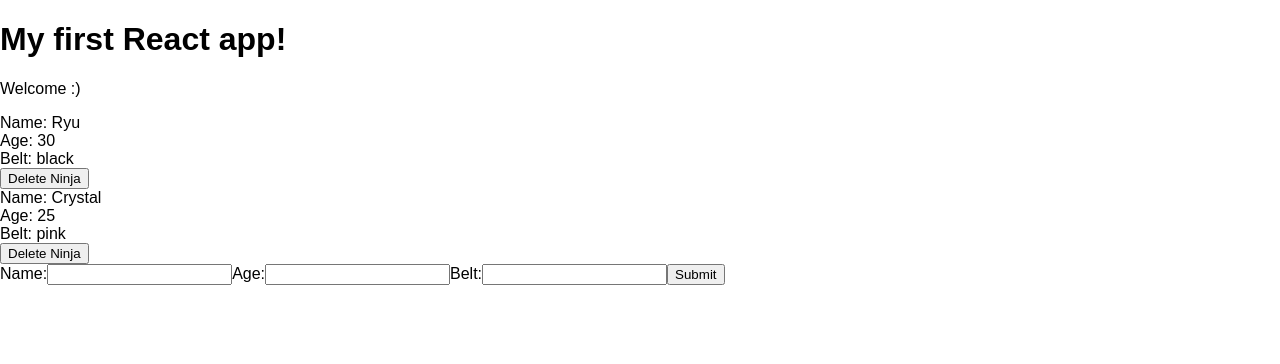
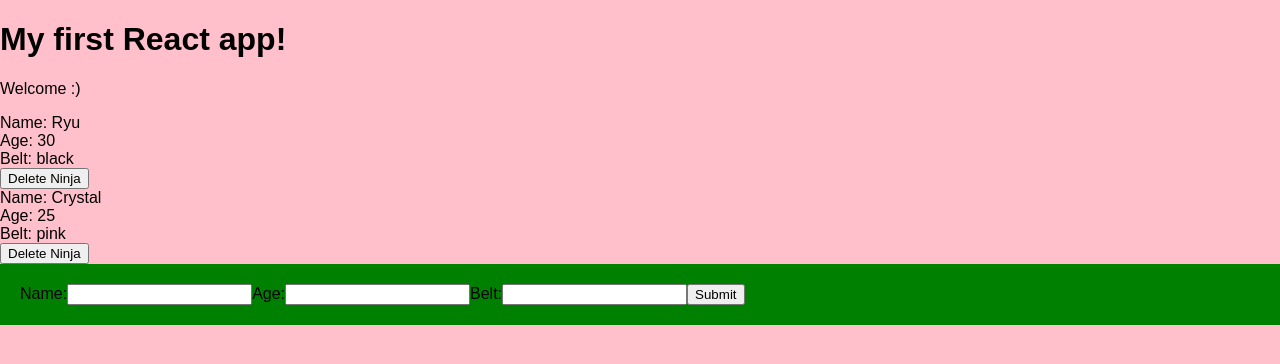
Before and after one commit to surekhasrinivasan/ReactAndReduxTutorial, a React (Create React App) app in the folder myapp/: page / in a window 1280 px wide. Shown: the top 364 px of the page. Built offline with nearby package versions, Linux system fonts and the light colour scheme.

Commit message:
Lesson-21 CSS Files - use and import of CSS files into components

```diff
--- /dev/null
+++ b/myapp/src/Ninjas.css
@@ -0,0 +1,9 @@
+body{
+    background: pink;
+    transition: all 1s;
+}
+
+form{
+    background: green;
+    padding: 20px;
+}
--- a/myapp/src/Ninjas.js
+++ b/myapp/src/Ninjas.js
@@ -1,4 +1,5 @@
 import React from 'react';
+import './Ninjas.css';
 
 const Ninjas = ({ ninjas, deleteNinja }) => {
     const ninjaList = ninjas.map(ninja => {
```
